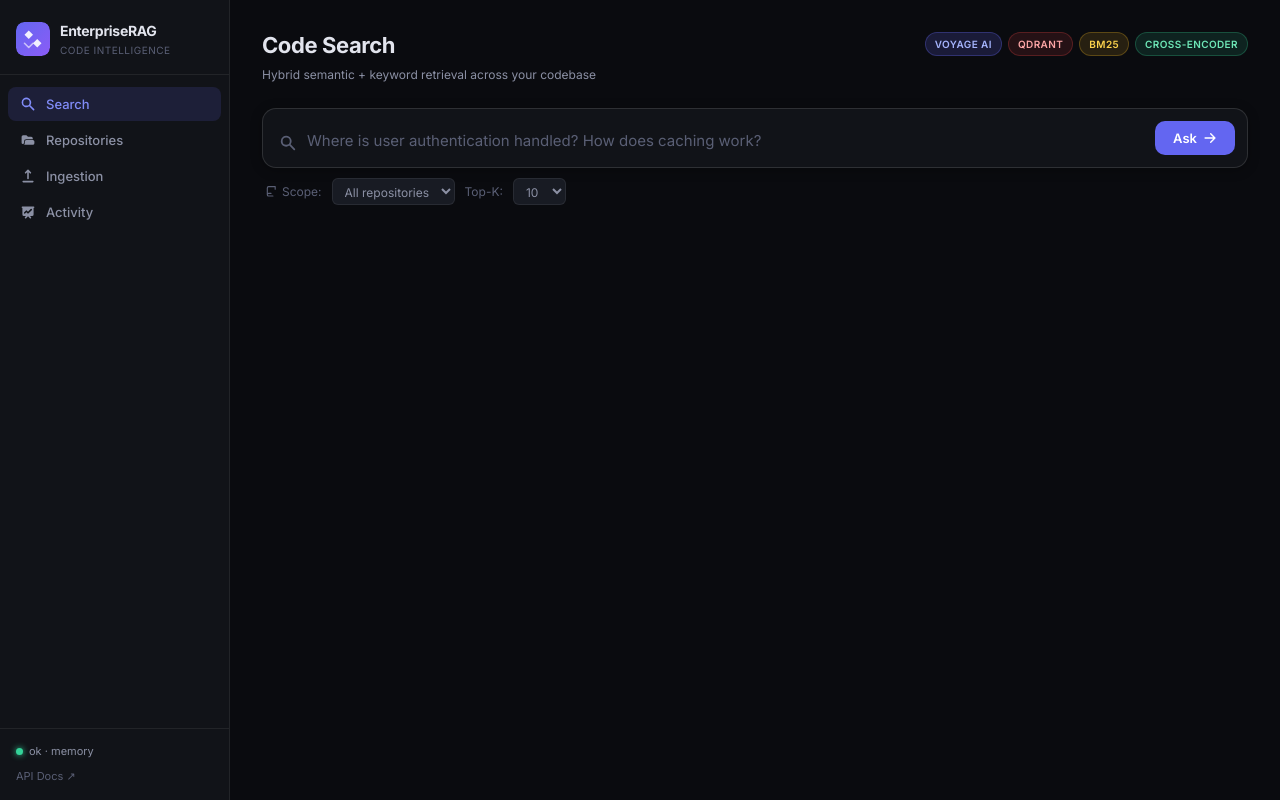
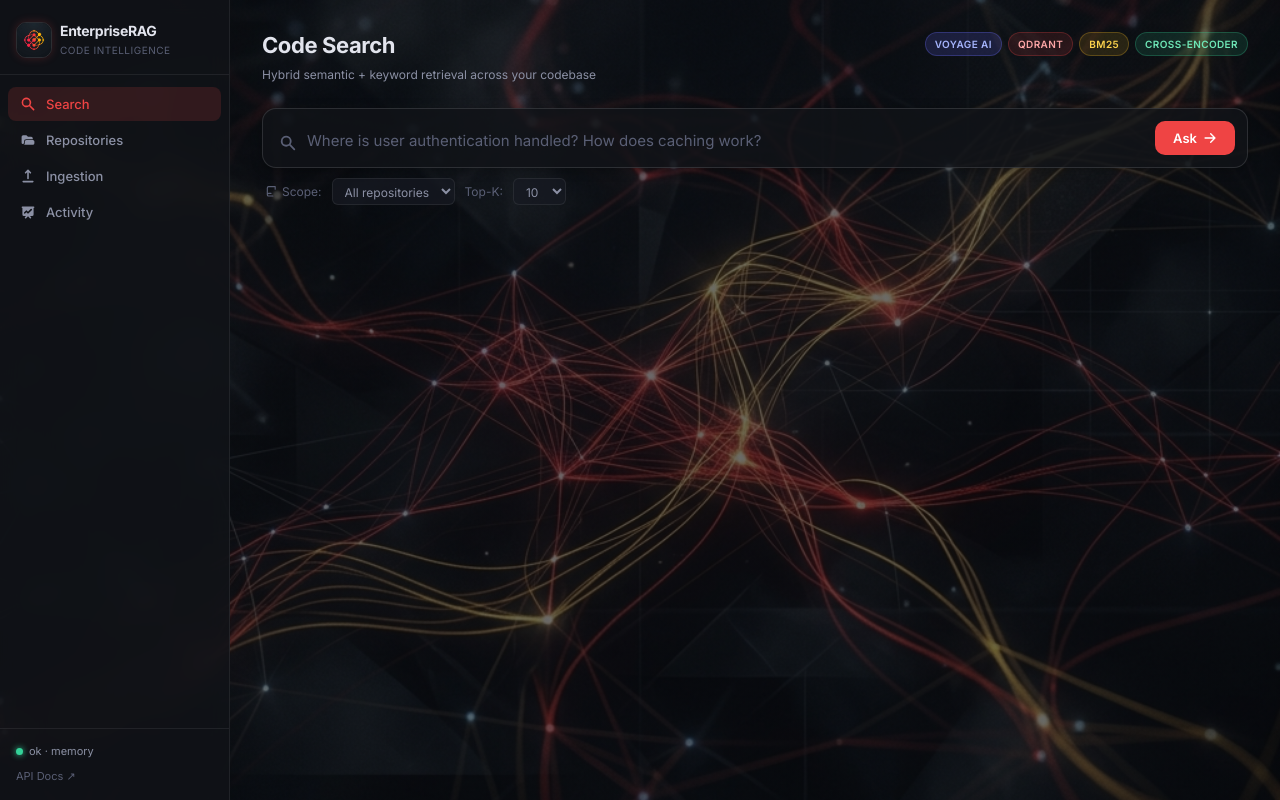
Before and after one commit to truecallerabreham/Enterprise-RAG-For-teams, a FastAPI app: page /app in a window 1280 px wide. Run offline with FastAPI, Linux system fonts and the light colour scheme; data that the repository does not hold is empty.

Commit message:
fixing the ui

```diff
--- a/src/ui/static/index.html
+++ b/src/ui/static/index.html
@@ -16,13 +16,7 @@
     <aside class="sidebar" id="sidebar">
       <div class="sidebar-logo">
         <div class="logo-icon">
-          <svg viewBox="0 0 32 32" fill="none" xmlns="http://www.w3.org/2000/svg">
-            <rect width="32" height="32" rx="8" fill="url(#lg1)"/>
-            <path d="M8 12l4-4 4 4-4 4-4-4z" fill="#fff" opacity=".9"/>
-            <path d="M16 20l4-4 4 4-4 4-4-4z" fill="#fff" opacity=".9"/>
-            <path d="M8 20l4 4 4-4" stroke="#fff" stroke-width="1.5" stroke-linecap="round" stroke-linejoin="round" opacity=".6"/>
-            <defs><linearGradient id="lg1" x1="0" y1="0" x2="32" y2="32" gradientUnits="userSpaceOnUse"><stop stop-color="#6366f1"/><stop offset="1" stop-color="#8b5cf6"/></linearGradient></defs>
-          </svg>
+          <img src="/static/logo.png" alt="Team Logo" style="width: 36px; height: 36px; border-radius: 10px; object-fit: cover; border: 1px solid var(--border2); box-shadow: 0 0 10px rgba(239,68,68,0.2);" />
         </div>
         <div class="logo-text">
           <span class="logo-name">EnterpriseRAG</span>
--- a/src/ui/static/styles.css
+++ b/src/ui/static/styles.css
@@ -3,18 +3,18 @@
 
 :root {
   --bg:        #0a0b0f;
-  --surface:   #111318;
-  --surface2:  #181b23;
+  --surface:   rgba(17, 19, 24, 0.85);
+  --surface2:  rgba(24, 27, 35, 0.7);
   --border:    rgba(255,255,255,.07);
   --border2:   rgba(255,255,255,.12);
   --text:      #e2e4ed;
   --text2:     #8b90a4;
   --text3:     #5a5f75;
-  --accent:    #6366f1;
-  --accent2:   #818cf8;
+  --accent:    #ef4444; /* Vibrant Red */
+  --accent2:   #facc15; /* Vibrant Yellow */
   --green:     #34d399;
   --amber:     #fbbf24;
-  --red:       #f87171;
+  --red:       #ef4444;
   --sidebar-w: 230px;
   --radius:    12px;
   --radius-sm: 8px;
@@ -24,7 +24,17 @@
   --transition: .18s ease;
 }
 
-html, body { height: 100%; font-family: var(--font); background: var(--bg); color: var(--text); font-size: 14px; line-height: 1.6; }
+html, body {
+  height: 100%;
+  font-family: var(--font);
+  background: linear-gradient(rgba(10, 11, 15, 0.6), rgba(10, 11, 15, 0.6)), url('background.png');
+  background-size: cover;
+  background-position: center;
+  background-attachment: fixed;
+  color: var(--text);
+  font-size: 14px;
+  line-height: 1.6;
+}
 
 /* ── Layout ──────────────────────────────────────────────── */
 body { display: flex; min-height: 100vh; }
@@ -37,6 +47,7 @@ body { display: flex; min-height: 100vh; }
   border-right: 1px solid var(--border);
   display: flex; flex-direction: column;
   z-index: 100;
+  backdrop-filter: blur(12px);
 }
 
 .sidebar-logo {
@@ -61,7 +72,7 @@ body { display: flex; min-height: 100vh; }
   text-align: left;
 }
 .nav-item:hover { background: var(--surface2); color: var(--text); }
-.nav-item.active { background: rgba(99,102,241,.15); color: var(--accent2); }
+.nav-item.active { background: rgba(239,68,68,.15); color: var(--accent); }
 .nav-icon { width: 16px; height: 16px; flex-shrink: 0; }
 
 .sidebar-footer {
```
Also changed, not shown: other parts of src/ui/static/styles.css (+14 -12 lines), src/ui/static/background.png (added), src/ui/static/logo.png (added).
